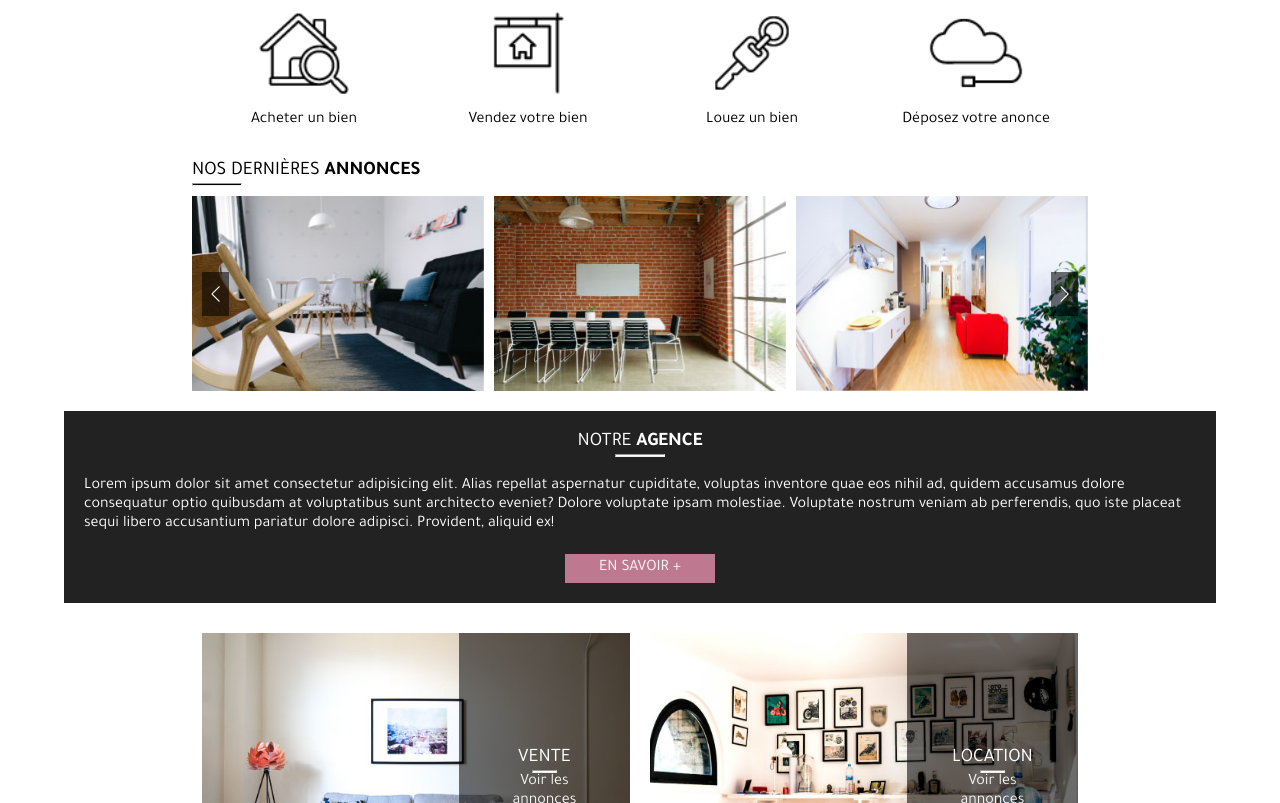
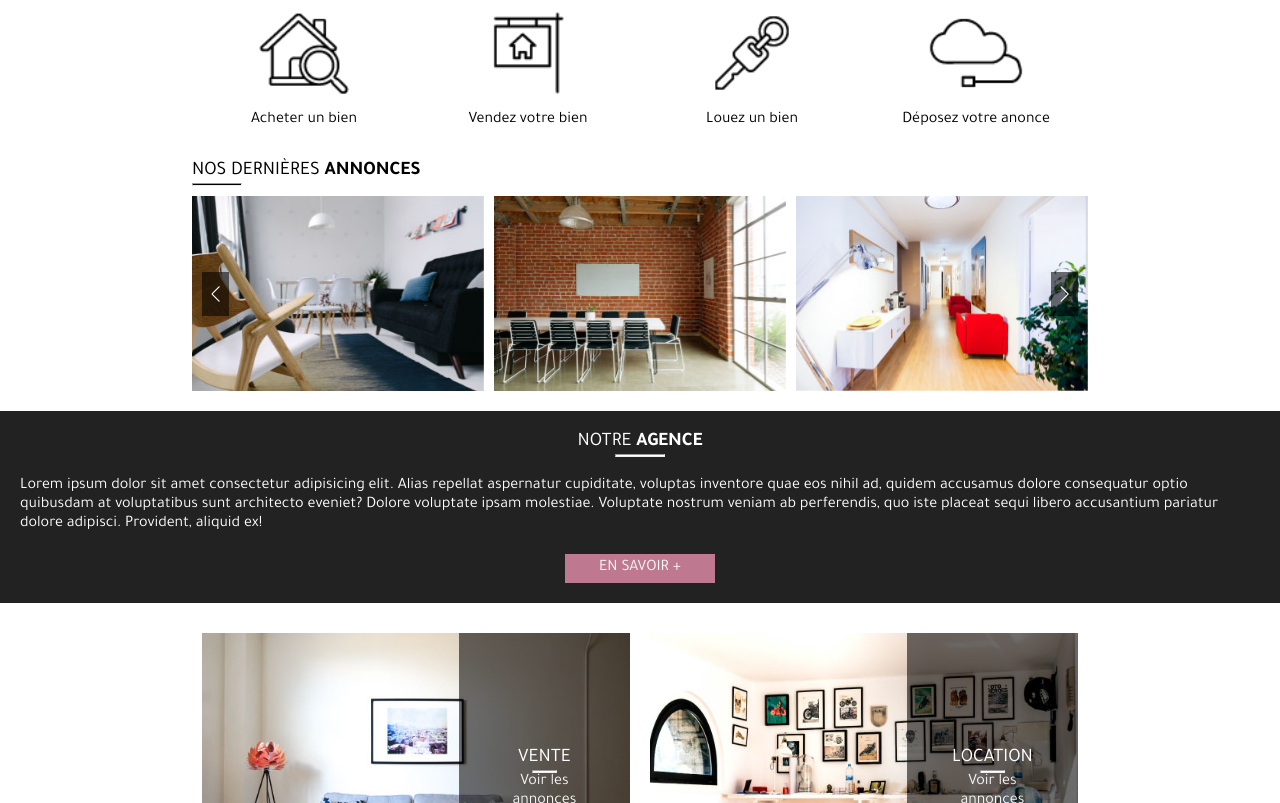
Before and after one commit to Whitney-Desbonnes/home-page-agence-immobiliere, a plain HTML site: page index.html in a window 1280 px wide. Shown: the part 482-1285 px from the top of the page. Drawn offline with nearby package versions, Linux system fonts and the light colour scheme.

Commit message:
width section notre agence

```diff
--- a/assets/styles/css/main.css
+++ b/assets/styles/css/main.css
@@ -229,8 +229,6 @@ header .header__bottom .header__recherche form a {
 .agence {
   background-color: #222222;
   color: #fff;
-  width: 90%;
-  margin: auto;
   padding: 20px;
 }
 
```
Also changed, not shown: 1 other file.
